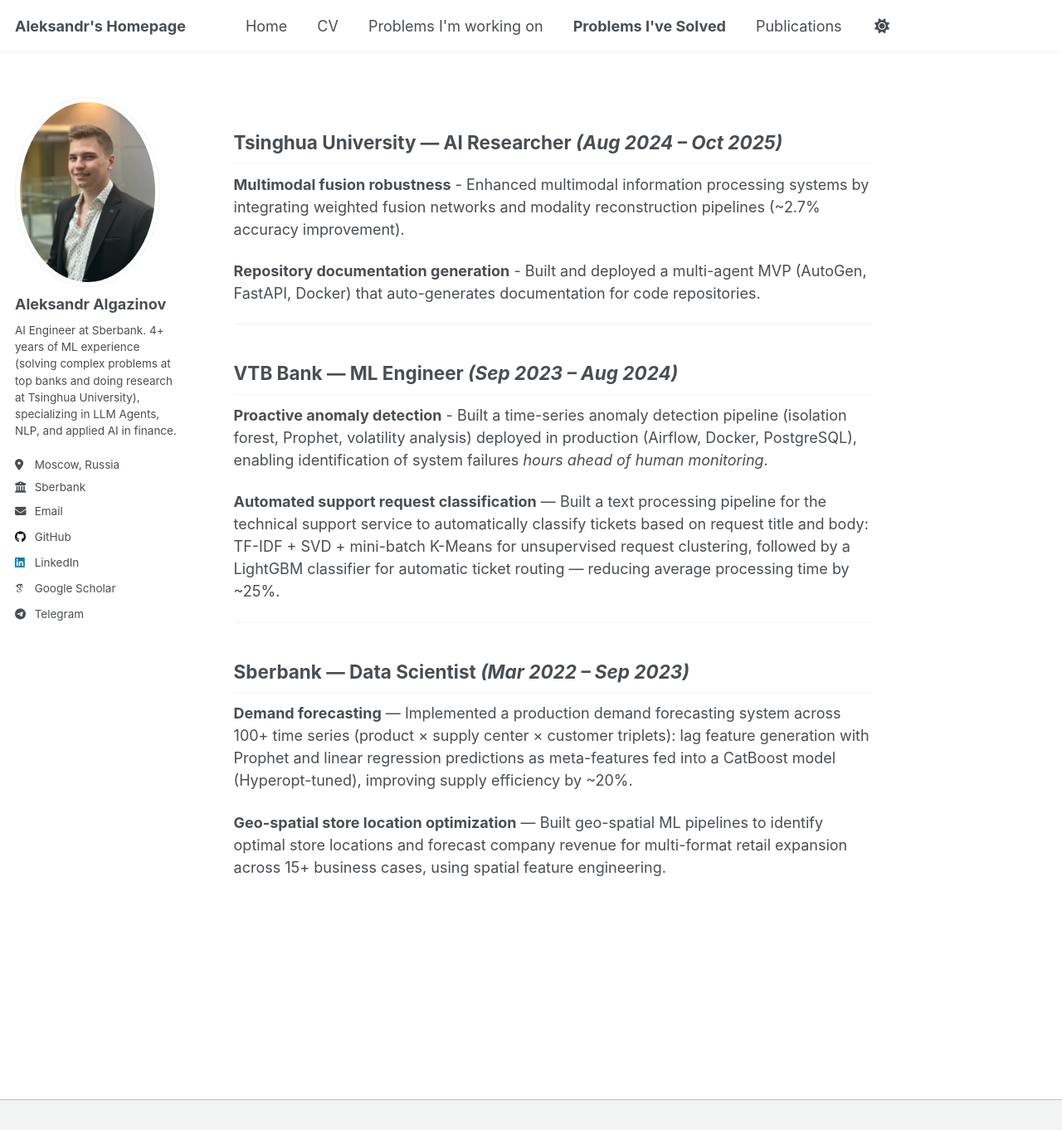
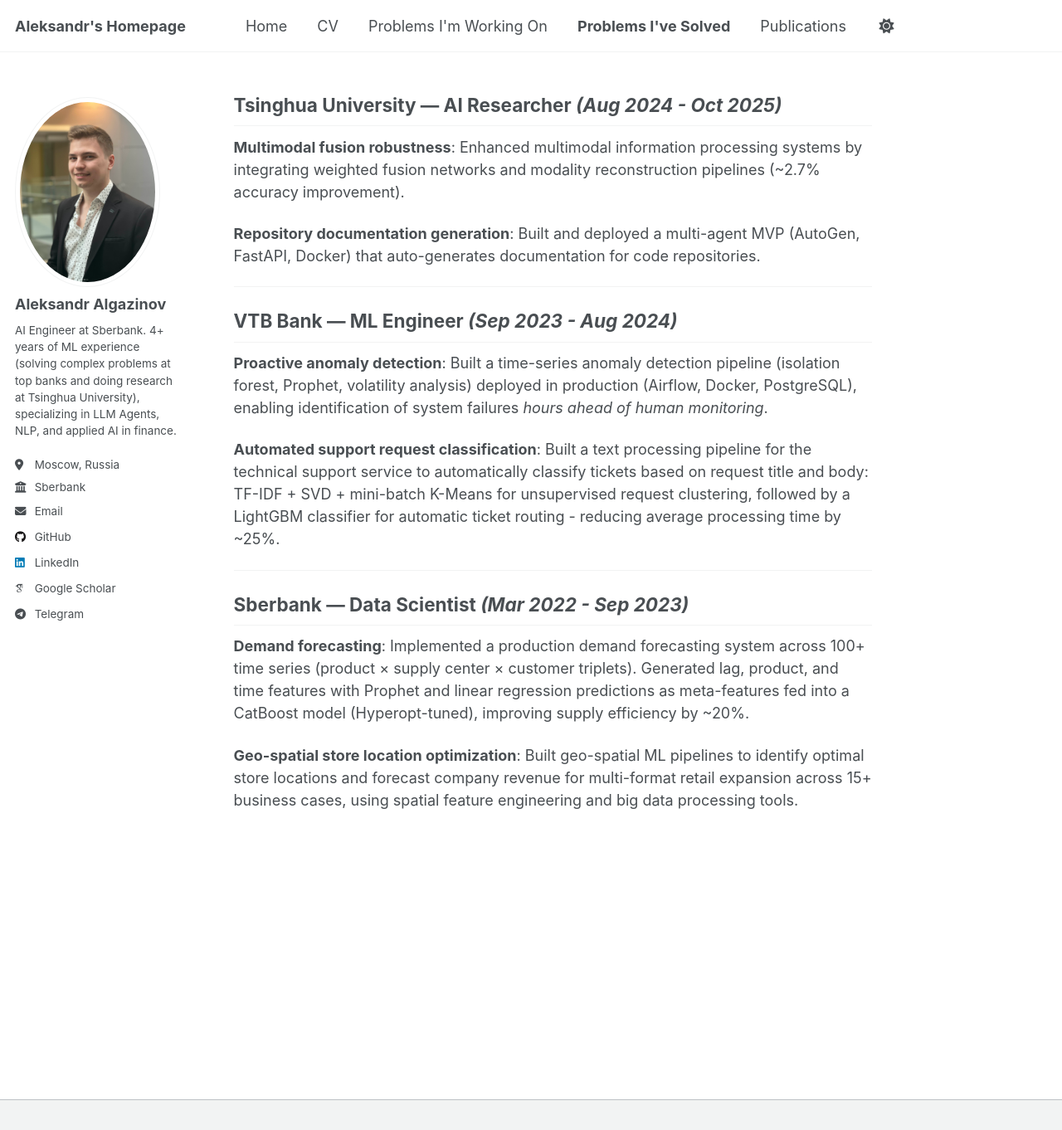
Before and after one commit to AlgazinovAleksandr/AlgazinovAleksandr.github.io, a Jekyll site: the page built from _pages/completed_projects.md, in a window 1280 px wide and 1362 px high. Shown: the whole window at 83% size. Built offline with Jekyll 4.4.1, drawn with Linux system fonts in a browser that asks for light colours; some web fonts are replaced.

Commit message:
Design changes

```diff
--- a/_data/navigation.yml
+++ b/_data/navigation.yml
@@ -14,7 +14,7 @@
   - title: "CV"
     url: /files/Aleksandr_Algazinov_CV_Public.pdf
 
-  - title: "Problems I'm working on"
+  - title: "Problems I'm Working On"
     url: /current_projects/
 
   - title: "Problems I've Solved"
--- a/_pages/completed_projects.md
+++ b/_pages/completed_projects.md
@@ -4,24 +4,24 @@
 author_profile: true
 ---
 
-## Tsinghua University — AI Researcher *(Aug 2024 – Oct 2025)*
+## Tsinghua University — AI Researcher *(Aug 2024 - Oct 2025)*
 
-**Multimodal fusion robustness** - Enhanced multimodal information processing systems by integrating weighted fusion networks and modality reconstruction pipelines (~2.7% accuracy improvement).
+**Multimodal fusion robustness**: Enhanced multimodal information processing systems by integrating weighted fusion networks and modality reconstruction pipelines (~2.7% accuracy improvement).
 
-**Repository documentation generation** - Built and deployed a multi-agent MVP (AutoGen, FastAPI, Docker) that auto-generates documentation for code repositories.
+**Repository documentation generation**: Built and deployed a multi-agent MVP (AutoGen, FastAPI, Docker) that auto-generates documentation for code repositories.
 
 ---
 
-## VTB Bank — ML Engineer *(Sep 2023 – Aug 2024)*
+## VTB Bank — ML Engineer *(Sep 2023 - Aug 2024)*
 
-**Proactive anomaly detection** - Built a time-series anomaly detection pipeline (isolation forest, Prophet, volatility analysis) deployed in production (Airflow, Docker, PostgreSQL), enabling identification of system failures *hours ahead of human monitoring*.
+**Proactive anomaly detection**: Built a time-series anomaly detection pipeline (isolation forest, Prophet, volatility analysis) deployed in production (Airflow, Docker, PostgreSQL), enabling identification of system failures *hours ahead of human monitoring*.
 
-**Automated support request classification** — Built a text processing pipeline for the technical support service to automatically classify tickets based on request title and body: TF-IDF + SVD + mini-batch K-Means for unsupervised request clustering, followed by a LightGBM classifier for automatic ticket routing — reducing average processing time by ~25%.
+**Automated support request classification**: Built a text processing pipeline for the technical support service to automatically classify tickets based on request title and body: TF-IDF + SVD + mini-batch K-Means for unsupervised request clustering, followed by a LightGBM classifier for automatic ticket routing - reducing average processing time by ~25%.
 
 ---
 
-## Sberbank — Data Scientist *(Mar 2022 – Sep 2023)*
+## Sberbank — Data Scientist *(Mar 2022 - Sep 2023)*
 
-**Demand forecasting** — Implemented a production demand forecasting system across 100+ time series (product × supply center × customer triplets): lag feature generation with Prophet and linear regression predictions as meta-features fed into a CatBoost model (Hyperopt-tuned), improving supply efficiency by ~20%.
+**Demand forecasting**: Implemented a production demand forecasting system across 100+ time series (product × supply center × customer triplets). Generated lag, product, and time features with Prophet and linear regression predictions as meta-features fed into a CatBoost model (Hyperopt-tuned), improving supply efficiency by ~20%.
 
-**Geo-spatial store location optimization** — Built geo-spatial ML pipelines to identify optimal store locations and forecast company revenue for multi-format retail expansion across 15+ business cases, using spatial feature engineering.
+**Geo-spatial store location optimization**: Built geo-spatial ML pipelines to identify optimal store locations and forecast company revenue for multi-format retail expansion across 15+ business cases, using spatial feature engineering and big data processing tools.
--- a/_sass/layout/_page.scss
+++ b/_sass/layout/_page.scss
@@ -53,6 +53,11 @@
   h2 {
     padding-bottom: 0.5em;
     border-bottom: 1px solid var(--global-border-color);
+    margin-top: 1.2em;
+  }
+
+  h2:first-child {
+    margin-top: 0;
   }
 
   p, li, dl {
```
Also changed, not shown: _pages/current_projects.md (+5 -11 lines).
